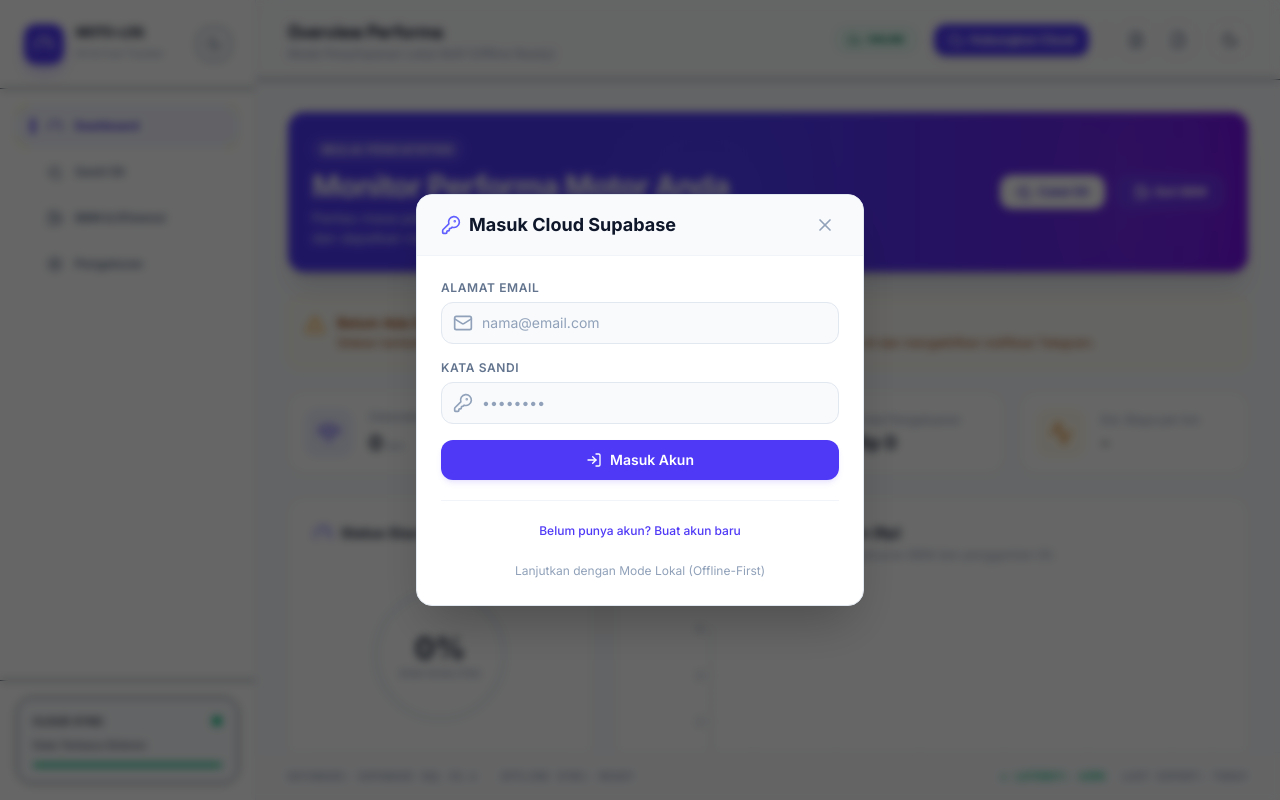
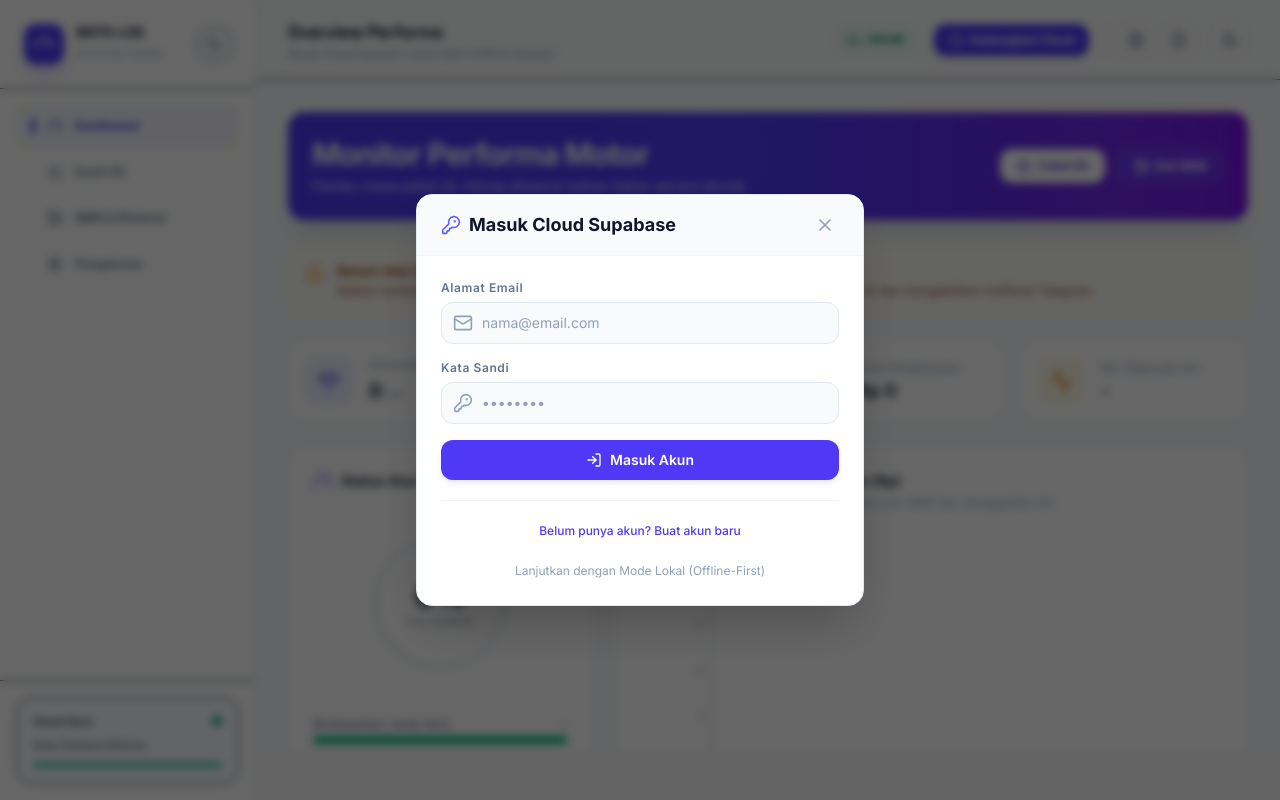
Before and after one commit to haris798/motorku, a React (Vite) app: page / in a window 1280 px wide. Both pictures are taken after a click on the button "Hubungkan Cloud". Built offline with nearby package versions, Linux system fonts and the light colour scheme.

Commit message:
style: update typography and naming conventions
- Rename "Motor .ku" to "Motor.ku" across the UI.
- Update UI labels to use sentence case instead of uppercase for better readability.
- Simplify dashboard text descriptions.

```diff
--- a/capacitor.config.json
+++ /dev/null
@@ -1,22 +0,0 @@
-{
-  "appId": "com.motor.ku",
-  "appName": "Motor.ku",
-  "webDir": "dist",
-  "server": {
-    "androidScheme": "https"
-  },
-  "plugins": {
-    "SplashScreen": {
-      "launchShowDuration": 3000,
-      "launchAutoHide": true,
-      "backgroundColor": "#ffffff",
-      "androidSplashResourceName": "splash",
-      "androidScaleType": "CENTER_CROP"
-    },
-    "StatusBar": {
-      "style": "DARK",
-      "backgroundColor": "#059669",
-      "overlaysWebView": false
-    }
-  }
-}
--- a/capacitor.config.prod.json
+++ /dev/null
@@ -1,22 +0,0 @@
-{
-  "appId": "com.motor.ku",
-  "appName": "Motor.ku",
-  "webDir": ".",
-  "server": {
-    "androidScheme": "https"
-  },
-  "plugins": {
-    "SplashScreen": {
-      "launchShowDuration": 3000,
-      "launchAutoHide": true,
-      "backgroundColor": "#ffffff",
-      "androidSplashResourceName": "splash",
-      "androidScaleType": "CENTER_CROP"
-    },
-    "StatusBar": {
-      "style": "DARK",
-      "backgroundColor": "#059669",
-      "overlaysWebView": false
-    }
-  }
-}
--- a/index.html
+++ b/index.html
@@ -6,7 +6,7 @@
     <meta name="theme-color" content="#4f46e5" />
     <meta name="apple-mobile-web-app-capable" content="yes" />
     <meta name="apple-mobile-web-app-status-bar-style" content="black-translucent" />
-    <title>Motor .ku App</title>
+    <title>Motor.ku App</title>
     <link rel="manifest" href="/manifest.json" />
     <link rel="apple-touch-icon" href="/pwa_icon.jpg" />
   </head>
--- a/src/App.tsx
+++ b/src/App.tsx
@@ -450,7 +450,7 @@
         <div className="p-4 border-t border-slate-150 dark:border-slate-800">
           <div className="bg-slate-50 dark:bg-slate-800/40 p-4 rounded-2xl border border-slate-150 dark:border-slate-800">
             <div className="flex items-center justify-between mb-2">
-              <span className="text-[10px] font-bold text-slate-450 dark:text-slate-500 uppercase tracking-wider">Cloud Sync</span>
+              <span className="text-[10px] font-bold text-slate-450 dark:text-slate-500 capitalize tracking-wider">Cloud Sync</span>
               <div
                 className={`w-2.5 h-2.5 rounded-full animate-pulse ${
                   !isOnline
@@ -509,9 +509,9 @@
               </span>
               <div>
                 <h1 className="text-xs font-black tracking-tight text-slate-900 dark:text-white font-display leading-none">
-                  Motor .ku Tracker
+                  Motor.ku Tracker
                 </h1>
-                <span className="text-[9px] text-slate-400 dark:text-slate-500">Jurnal Servis & BBM</span>
+                <span className="text-[9px] text-slate-400 dark:text-slate-500">Jurnal BBM</span>
               </div>
             </div>
 
@@ -732,15 +732,7 @@
         </main>
 
         {/* 4. Geometric Footer / Bottom Bar */}
-        <footer className="h-12 border-t border-slate-200/60 dark:border-slate-800 flex items-center justify-between px-6 sm:px-8 bg-white/20 dark:bg-slate-900/30 text-[10px] text-slate-400 dark:text-slate-500 uppercase tracking-widest font-mono font-semibold shrink-0 select-none">
-          <div className="flex items-center gap-6">
-            <span>DATABASE: SUPABASE SQL v2.4</span>
-            <span className="hidden sm:inline">OFFLINE SYNC: READY</span>
-          </div>
-          <div className="flex items-center gap-4">
-            <span className="text-emerald-500">● LATENCY: 42MS</span>
-            <span className="hidden sm:inline">LAST EXPORT: TODAY</span>
-          </div>
+        <footer className="h-12 border-t border-slate-200/60 dark:border-slate-800 flex items-center justify-between px-6 sm:px-8 bg-white/20 dark:bg-slate-900/30 text-[10px] text-slate-400 dark:text-slate-500 capitalize tracking-widest font-mono font-semibold shrink-0 select-none">
         </footer>
       </div>
 
--- a/src/components/AuthModal.tsx
+++ b/src/components/AuthModal.tsx
@@ -118,7 +118,7 @@
 
           <form onSubmit={handleSubmit} className="space-y-4">
             <div>
-              <label className="block text-xs font-semibold uppercase tracking-wider text-slate-500 dark:text-slate-400 mb-1.5">
+              <label className="block text-xs font-semibold capitalize tracking-wider text-slate-500 dark:text-slate-400 mb-1.5">
                 Alamat Email
               </label>
               <div className="relative">
@@ -139,7 +139,7 @@
             </div>
 
             <div>
-              <label className="block text-xs font-semibold uppercase tracking-wider text-slate-500 dark:text-slate-400 mb-1.5">
+              <label className="block text-xs font-semibold capitalize tracking-wider text-slate-500 dark:text-slate-400 mb-1.5">
                 Kata Sandi
               </label>
               <div className="relative">
--- a/src/components/Dashboard.tsx
+++ b/src/components/Dashboard.tsx
@@ -141,14 +141,11 @@
         <div className="absolute left-1/3 bottom-0 translate-y-8 w-48 h-48 bg-indigo-500/10 rounded-full blur-xl pointer-events-none" />
 
         <div className="z-10">
-          <span className="px-2.5 py-1 text-xs font-semibold tracking-wider uppercase bg-white/10 dark:bg-slate-700/50 rounded-full backdrop-blur-xs">
-            {lastOilLog ? 'Sistem Aktif & Terpantau' : 'Mulai Pencatatan'}
-          </span>
-          <h1 className="text-2xl md:text-3xl font-extrabold mt-2 tracking-tight">
-            Monitor Performa Motor Anda
+          <h1 className="text-2xl md:text-3xl font-extrabold tracking-tight">
+            Monitor Performa Motor
           </h1>
           <p className="text-indigo-100 dark:text-slate-300 text-xs md:text-sm mt-1 max-w-md">
-            Pantau masa pakai oli, hitung efisiensi bahan bakar secara akurat, dan dapatkan notifikasi otomatis.
+            Pantau masa pakai oli, hitung efisiensi bahan bakar secara akurat.
           </p>
         </div>
 
@@ -300,7 +297,7 @@
               </svg>
               <div className="absolute flex flex-col items-center">
                 <span className="text-3xl font-extrabold text-slate-800 dark:text-white">{oilLifePercent}%</span>
-                <span className="text-[10px] text-slate-400 uppercase tracking-wider font-semibold">Sisa Kualitas</span>
+                <span className="text-[10px] text-slate-400 capitalize tracking-wider font-semibold">Sisa Kualitas</span>
               </div>
             </div>
           </div>
--- a/src/components/FuelLogs.tsx
+++ b/src/components/FuelLogs.tsx
@@ -271,7 +271,7 @@
 
               <div className="space-y-4">
                 <div>
-                  <label className="block text-xs font-semibold uppercase tracking-wider text-slate-400 mb-1">
+                  <label className="block text-xs font-semibold capitalize tracking-wider text-slate-400 mb-1">
                     Tanggal Pembelian
                   </label>
                   <input
@@ -285,7 +285,7 @@
                 </div>
 
                 <div>
-                  <label className="block text-xs font-semibold uppercase tracking-wider text-slate-400 mb-1">
+                  <label className="block text-xs font-semibold capitalize tracking-wider text-slate-400 mb-1">
                     Biaya Pembelian (Rp)
                   </label>
                   <input
@@ -383,19 +383,19 @@
                 {/* Core metrics summary */}
                 <div className="grid grid-cols-3 gap-2 mt-4 py-3 border-y border-slate-50 dark:border-slate-800/40 text-center">
                   <div>
-                    <span className="block text-[10px] font-semibold uppercase tracking-wider text-slate-400">Volume</span>
+                    <span className="block text-[10px] font-semibold capitalize tracking-wider text-slate-400">Volume</span>
                     <span className="text-xs font-bold text-slate-700 dark:text-slate-300 mt-1 block">
                       {log.liters.toLocaleString('id-ID')} L
                     </span>
                   </div>
                   <div>
-                    <span className="block text-[10px] font-semibold uppercase tracking-wider text-slate-400">Odometer</span>
+                    <span className="block text-[10px] font-semibold capitalize tracking-wider text-slate-400">Odometer</span>
                     <span className="text-xs font-bold text-slate-700 dark:text-slate-300 mt-1 block">
                       {log.mileage.toLocaleString('id-ID')} km
                     </span>
                   </div>
                   <div>
-                    <span className="block text-[10px] font-semibold uppercase tracking-wider text-slate-400">Total Biaya</span>
+                    <span className="block text-[10px] font-semibold capitalize tracking-wider text-slate-400">Total Biaya</span>
                     <span className="text-xs font-extrabold text-emerald-600 dark:text-emerald-400 mt-1 block">
                       {formatIDR(log.cost)}
                     </span>
--- a/src/components/OilLogs.tsx
+++ b/src/components/OilLogs.tsx
@@ -213,7 +213,7 @@
 
               <div className="space-y-4">
                 <div>
-                  <label className="block text-xs font-semibold uppercase tracking-wider text-slate-400 mb-1">
+                  <label className="block text-xs font-semibold capitalize tracking-wider text-slate-400 mb-1">
                     Tanggal Ganti
                   </label>
                   <input
@@ -227,7 +227,7 @@
                 </div>
 
                 <div>
-                  <label className="block text-xs font-semibold uppercase tracking-wider text-slate-400 mb-1">
+                  <label className="block text-xs font-semibold capitalize tracking-wider text-slate-400 mb-1">
                     Biaya Ganti Oli (Rp)
                   </label>
                   <input
@@ -321,19 +321,19 @@
                 {/* Star rating and costs */}
                 <div className="grid grid-cols-3 gap-2 mt-4 py-3 border-y border-slate-50 dark:border-slate-800/40 text-center">
                   <div>
-                    <span className="block text-[10px] font-semibold uppercase tracking-wider text-slate-400">Odometer</span>
+                    <span className="block text-[10px] font-semibold capitalize tracking-wider text-slate-400">Odometer</span>
                     <span className="text-xs font-bold text-slate-700 dark:text-slate-300 mt-1 block">
                       {log.mileage.toLocaleString('id-ID')} km
                     </span>
                   </div>
                   <div>
-                    <span className="block text-[10px] font-semibold uppercase tracking-wider text-slate-400">Biaya Oli</span>
+                    <span className="block text-[10px] font-semibold capitalize tracking-wider text-slate-400">Biaya Oli</span>
                     <span className="text-xs font-bold text-indigo-600 dark:text-indigo-400 mt-1 block">
                       {formatIDR(log.cost)}
                     </span>
                   </div>
                   <div>
-                    <span className="block text-[10px] font-semibold uppercase tracking-wider text-slate-400">Performa</span>
+                    <span className="block text-[10px] font-semibold capitalize tracking-wider text-slate-400">Performa</span>
                     <span className="flex items-center justify-center gap-0.5 text-amber-500 font-bold text-xs mt-1">
                       {log.rating || 5} <Star className="w-3.5 h-3.5 fill-amber-400 stroke-amber-400" />
                     </span>
--- a/src/utils/export.ts
+++ b/src/utils/export.ts
@@ -165,7 +165,7 @@
         .stat-label {
           font-size: 11px;
           color: #64748b;
-          text-transform: uppercase;
+          text-transform: capitalize;
           font-weight: 600;
           margin-bottom: 4px;
         }
@@ -198,7 +198,7 @@
           text-align: left;
           padding: 8px 12px;
           font-size: 11px;
-          text-transform: uppercase;
+          text-transform: capitalize;
           border-bottom: 2px solid #cbd5e1;
         }
         td {
```
Also changed, not shown: package.json (+3 -12 lines), src/components/SettingsTab.tsx (+11 -11 lines), 55 other files (tests, documents, lock files or other folders).
